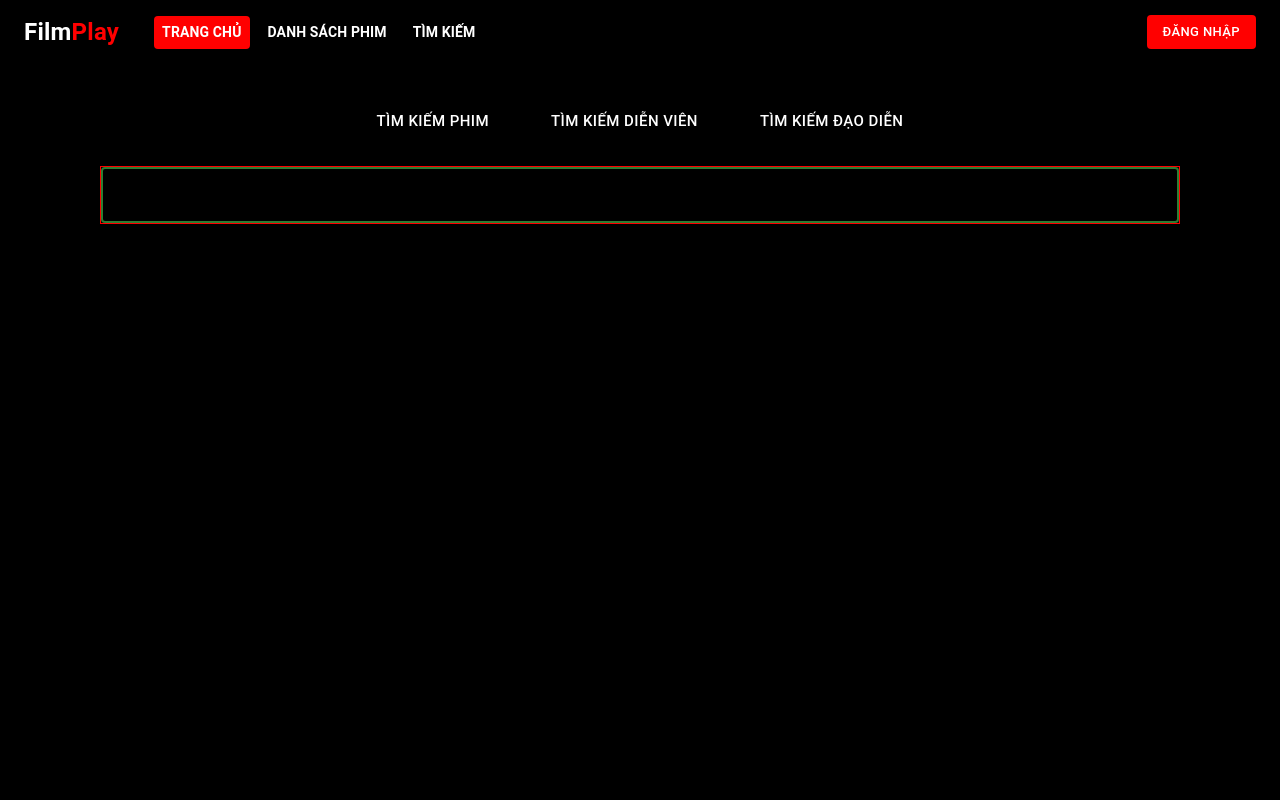
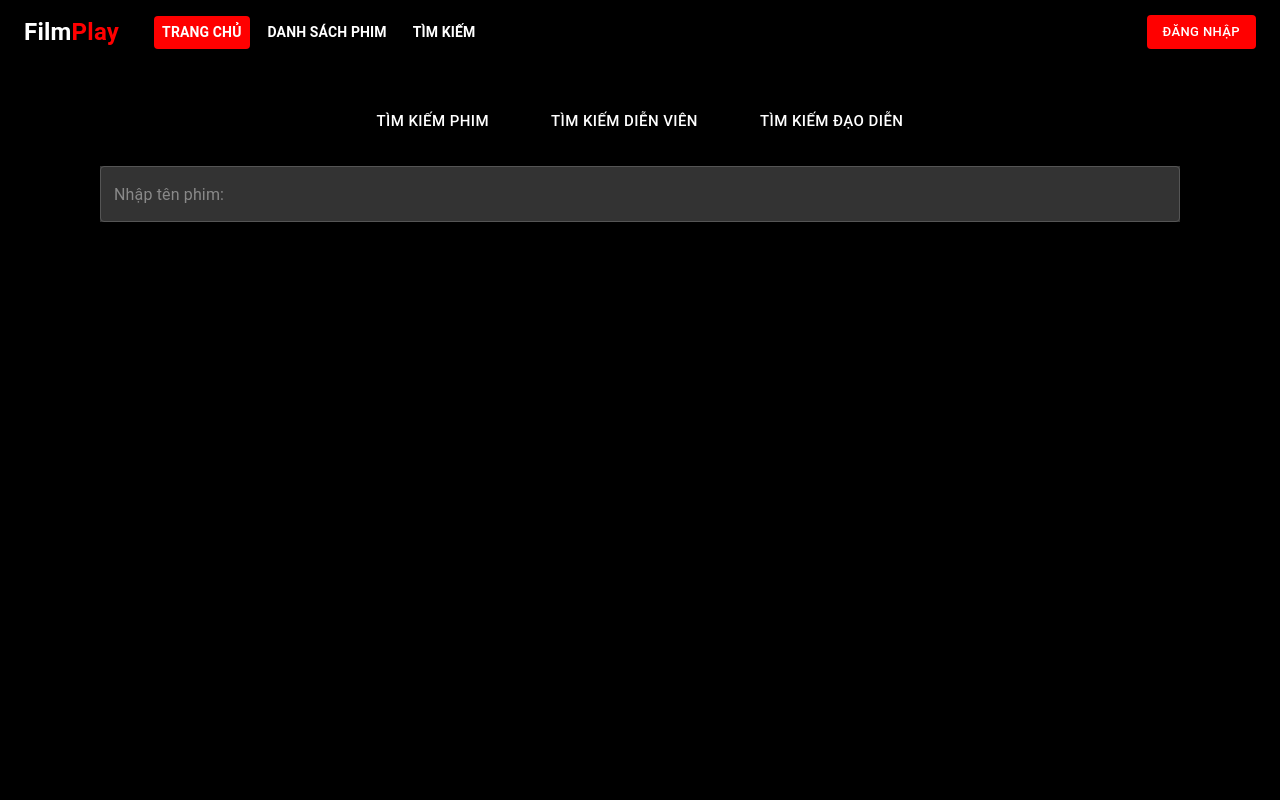
Before and after one commit to bachoilabach/react-movie-user, a React (Create React App) app: page /search in a window 1280 px wide. Shown: the top 800 px of the page. Built offline with nearby package versions, Linux system fonts and the light colour scheme.

Commit message:
add: api search movie

```diff
--- a/src/pages/SearchPage.jsx
+++ b/src/pages/SearchPage.jsx
@@ -1,130 +1,150 @@
-import { Box, Button, Stack, TextField, Grid } from "@mui/material";
-import { useState } from "react";
+import { Box, Button, Stack, TextField, Grid, debounce } from '@mui/material';
+import { useState } from 'react';
 
-import MediaItem from "../components/MediaItem";
+import MediaItem from '../components/MediaItem';
+import { searchMovieApi } from '../services/movieService';
 
 const movies = [
 	{
-    title: "Godzilla x Kong: The New Empire",
-    releaseDate: "2024",
-    score: "8",
-    imgUrl: "https://image.tmdb.org/t/p/w500/tMefBSflR6PGQLv7WvFPpKLZkyk.jpg",
+		title: 'Godzilla x Kong: The New Empire',
+		releaseDate: '2024',
+		score: '8',
+		imgUrl: 'https://image.tmdb.org/t/p/w500/tMefBSflR6PGQLv7WvFPpKLZkyk.jpg',
 	},
 	{
-    title: "Godzilla x Kong: The New Empire",
-    releaseDate: "2024",
-    score: "8",
-    imgUrl: "https://image.tmdb.org/t/p/w500/tMefBSflR6PGQLv7WvFPpKLZkyk.jpg",
+		title: 'Godzilla x Kong: The New Empire',
+		releaseDate: '2024',
+		score: '8',
+		imgUrl: 'https://image.tmdb.org/t/p/w500/tMefBSflR6PGQLv7WvFPpKLZkyk.jpg',
 	},
 	{
-    title: "Godzilla x Kong: The New Empire",
-    releaseDate: "2024",
-    score: "8",
-    imgUrl: "https://image.tmdb.org/t/p/w500/tMefBSflR6PGQLv7WvFPpKLZkyk.jpg",
+		title: 'Godzilla x Kong: The New Empire',
+		releaseDate: '2024',
+		score: '8',
+		imgUrl: 'https://image.tmdb.org/t/p/w500/tMefBSflR6PGQLv7WvFPpKLZkyk.jpg',
 	},
 	{
-    title: "Godzilla x Kong: The New Empire",
-    releaseDate: "2024",
-    score: "8",
-    imgUrl: "https://image.tmdb.org/t/p/w500/tMefBSflR6PGQLv7WvFPpKLZkyk.jpg",
+		title: 'Godzilla x Kong: The New Empire',
+		releaseDate: '2024',
+		score: '8',
+		imgUrl: 'https://image.tmdb.org/t/p/w500/tMefBSflR6PGQLv7WvFPpKLZkyk.jpg',
 	},
 	{
-    title: "Godzilla x Kong: The New Empire",
-    releaseDate: "2024",
-    score: "8",
-    imgUrl: "https://image.tmdb.org/t/p/w500/tMefBSflR6PGQLv7WvFPpKLZkyk.jpg",
+		title: 'Godzilla x Kong: The New Empire',
+		releaseDate: '2024',
+		score: '8',
+		imgUrl: 'https://image.tmdb.org/t/p/w500/tMefBSflR6PGQLv7WvFPpKLZkyk.jpg',
 	},
 	{
-    title: "Godzilla x Kong: The New Empire",
-    releaseDate: "2024",
-    score: "8",
-    imgUrl: "https://image.tmdb.org/t/p/w500/tMefBSflR6PGQLv7WvFPpKLZkyk.jpg",
+		title: 'Godzilla x Kong: The New Empire',
+		releaseDate: '2024',
+		score: '8',
+		imgUrl: 'https://image.tmdb.org/t/p/w500/tMefBSflR6PGQLv7WvFPpKLZkyk.jpg',
 	},
 	{
-    title: "Godzilla x Kong: The New Empire",
-    releaseDate: "2024",
-    score: "8",
-    imgUrl: "https://image.tmdb.org/t/p/w500/tMefBSflR6PGQLv7WvFPpKLZkyk.jpg",
+		title: 'Godzilla x Kong: The New Empire',
+		releaseDate: '2024',
+		score: '8',
+		imgUrl: 'https://image.tmdb.org/t/p/w500/tMefBSflR6PGQLv7WvFPpKLZkyk.jpg',
 	},
 	{
-    title: "Godzilla x Kong: The New Empire",
-    releaseDate: "2024",
-    score: "8",
-    imgUrl: "https://image.tmdb.org/t/p/w500/tMefBSflR6PGQLv7WvFPpKLZkyk.jpg",
+		title: 'Godzilla x Kong: The New Empire',
+		releaseDate: '2024',
+		score: '8',
+		imgUrl: 'https://image.tmdb.org/t/p/w500/tMefBSflR6PGQLv7WvFPpKLZkyk.jpg',
 	},
 	{
-    title: "Godzilla x Kong: The New Empire",
-    releaseDate: "2024",
-    score: "8",
-    imgUrl: "https://image.tmdb.org/t/p/w500/tMefBSflR6PGQLv7WvFPpKLZkyk.jpg",
+		title: 'Godzilla x Kong: The New Empire',
+		releaseDate: '2024',
+		score: '8',
+		imgUrl: 'https://image.tmdb.org/t/p/w500/tMefBSflR6PGQLv7WvFPpKLZkyk.jpg',
 	},
 	{
-    title: "Godzilla x Kong: The New Empire",
-    releaseDate: "2024",
-    score: "8",
-    imgUrl: "https://image.tmdb.org/t/p/w500/tMefBSflR6PGQLv7WvFPpKLZkyk.jpg",
+		title: 'Godzilla x Kong: The New Empire',
+		releaseDate: '2024',
+		score: '8',
+		imgUrl: 'https://image.tmdb.org/t/p/w500/tMefBSflR6PGQLv7WvFPpKLZkyk.jpg',
 	},
 	{
-    title: "Godzilla x Kong: The New Empire",
-    releaseDate: "2024",
-    score: "8",
-    imgUrl: "https://image.tmdb.org/t/p/w500/tMefBSflR6PGQLv7WvFPpKLZkyk.jpg",
+		title: 'Godzilla x Kong: The New Empire',
+		releaseDate: '2024',
+		score: '8',
+		imgUrl: 'https://image.tmdb.org/t/p/w500/tMefBSflR6PGQLv7WvFPpKLZkyk.jpg',
 	},
 	{
-    title: "Godzilla x Kong: The New Empire",
-    releaseDate: "2024",
-    score: "8",
-    imgUrl: "https://image.tmdb.org/t/p/w500/tMefBSflR6PGQLv7WvFPpKLZkyk.jpg",
+		title: 'Godzilla x Kong: The New Empire',
+		releaseDate: '2024',
+		score: '8',
+		imgUrl: 'https://image.tmdb.org/t/p/w500/tMefBSflR6PGQLv7WvFPpKLZkyk.jpg',
 	},
 	{
-    title: "Godzilla x Kong: The New Empire",
-    releaseDate: "2024",
-    score: "8",
-    imgUrl: "https://image.tmdb.org/t/p/w500/tMefBSflR6PGQLv7WvFPpKLZkyk.jpg",
+		title: 'Godzilla x Kong: The New Empire',
+		releaseDate: '2024',
+		score: '8',
+		imgUrl: 'https://image.tmdb.org/t/p/w500/tMefBSflR6PGQLv7WvFPpKLZkyk.jpg',
 	},
 	{
-    title: "Godzilla x Kong: The New Empire",
-    releaseDate: "2024",
-    score: "8",
-    imgUrl: "https://image.tmdb.org/t/p/w500/tMefBSflR6PGQLv7WvFPpKLZkyk.jpg",
+		title: 'Godzilla x Kong: The New Empire',
+		releaseDate: '2024',
+		score: '8',
+		imgUrl: 'https://image.tmdb.org/t/p/w500/tMefBSflR6PGQLv7WvFPpKLZkyk.jpg',
 	},
 	{
-    title: "Godzilla x Kong: The New Empire",
-    releaseDate: "2024",
-    score: "8",
-    imgUrl: "https://image.tmdb.org/t/p/w500/tMefBSflR6PGQLv7WvFPpKLZkyk.jpg",
+		title: 'Godzilla x Kong: The New Empire',
+		releaseDate: '2024',
+		score: '8',
+		imgUrl: 'https://image.tmdb.org/t/p/w500/tMefBSflR6PGQLv7WvFPpKLZkyk.jpg',
 	},
 ];
 
-const mediaTypes = ["Tìm kiếm phim", "Tìm kiếm diễn viên", "Tìm kiếm đạo diễn"];
+const mediaTypes = ['Tìm kiếm phim', 'Tìm kiếm diễn viên', 'Tìm kiếm đạo diễn'];
 
 const SearchPage = () => {
 	const [mediaType, setMediaType] = useState(mediaTypes[0]);
 	const [medias, setMedias] = useState([]);
+	const [valueSearch, setValueSearch] = useState('');
+	const [movies, setMovies] = useState([]);
+
+	const handleChangeInputSearch = (value) => {
+		setValueSearch(value);
+		debouncedHandleSearch(value);
+	};
+
+	const handleSearch = async (keyword) => {
+		try {
+			let response = await searchMovieApi(keyword);
+			console.log(response.movie.movieSearch);
+			setMovies(response.movie.movieSearch);
+			// setTableRows(response.movie.movieSearch);
+			// setCurrentPage(1);
+		} catch (error) {
+			console.log(error);
+		}
+	};
+
+	const debouncedHandleSearch = debounce(handleSearch, 300);
 
 	return (
 		<>
 			<Box
 				sx={{
-          margin: "auto",
-          backgroundColor: "black",
-          minHeight: "1000px",
-          padding: "100px",
-        }}
-      >
+					margin: 'auto',
+					backgroundColor: 'black',
+					minHeight: '1000px',
+					padding: '100px',
+				}}>
 				<Stack spacing={3}>
 					<Stack
 						spacing={5}
 						direction="row"
 						justifyContent="center"
-            sx={{ width: "100%", color: "white" }}
-          >
+						sx={{ width: '100%', color: 'white' }}>
 						{mediaTypes.map((item, index) => (
 							<Button
 								size="large"
 								key={index}
 								sx={{
-                  color: "white",
+									color: 'white',
 								}}
 								// onClick={() => onCategoryChange(item)}
 							>
@@ -133,20 +153,44 @@ const SearchPage = () => {
 						))}
 					</Stack>
 					<TextField
-            color="success"
-            placeholder="Nhập tên phim..."
-            sx={{ width: "100%", border: "0.5px solid red", color: "white" }}
-            autoFocus
-            // onChange={onQueryChange}
+						value={valueSearch}
+						onChange={(e) => handleChangeInputSearch(e.target.value)}
+						multiline
+						rows={1}
+						placeholder="Nhập tên phim:"
+						variant="outlined"
+						fullWidth
+						InputProps={{
+							sx: { color: '#ffffff' },
+						}}
+						sx={{
+							backgroundColor: '#333333',
+							'& .MuiOutlinedInput-root': {
+								'& fieldset': {
+									borderColor: '#555555',
+								},
+								'&:hover fieldset': {
+									borderColor: '#777777',
+								},
+								'&.Mui-focused fieldset': {
+									borderColor: '#ff0000',
+								},
+							},
+						}}
 					/>
 
-          <Grid container spacing={1} sx={{ marginRight: "-8px!important" }}>
-            {medias.map((media, index) => (
-              <Grid item xs={6} sm={4} md={3} key={index}>
-                <MediaItem media={media} mediaType={mediaType} />
-              </Grid>
+					<div className='flex gap-7 flex-wrap justify-between'>
+						{movies.map((movie, index) => (
+							<MediaItem
+								key={index}
+								imgUrl={movie.background}
+								score={movie.imdb}
+								title={movie.title}
+								releaseDate={movie.release}
+								movieID={movie.movieID}
+							/>
 						))}
-          </Grid>
+					</div>
 
 					{/* {medias.length > 0 && (
             <LoadingButton
--- a/src/services/movieService.js
+++ b/src/services/movieService.js
@@ -32,17 +32,23 @@ const getAllActorsMovie = (id) => {
 	});
 };
 
-const getMoviesByActorID = (id)=>{
-	return axios.get(`/api/movie/get-movies-actorID?id=${id}`,{
-		actorID: id
-	})
-}
+const getMoviesByActorID = (id) => {
+	return axios.get(`/api/movie/get-movies-actorID?id=${id}`, {
+		actorID: id,
+	});
+};
 
-const getCommentByMoviID = (id)=>{
-	return axios.get(`/api/comment/get-comment-by-movieID?id=${id}`,{
-		movieID: id
-	})
-}
+const getCommentByMoviID = (id) => {
+	return axios.get(`/api/comment/get-comment-by-movieID?id=${id}`, {
+		movieID: id,
+	});
+};
+
+const searchMovieApi = (keyword) => {
+	return axios.get(`/api/movie/get-search-movie?keyword=${keyword}`, {
+		keyword: keyword,
+	});
+};
 
 export {
 	handleGetMovieByImdb,
@@ -52,5 +58,6 @@ export {
 	getAllCountries,
 	getAllActorsMovie,
 	getMoviesByActorID,
-	getCommentByMoviID
+	getCommentByMoviID,
+	searchMovieApi,
 };
```
Also changed, not shown: src/pages/MovieComment.jsx (+7 -12 lines). Lines whose indentation alone changed are shown as unchanged.
